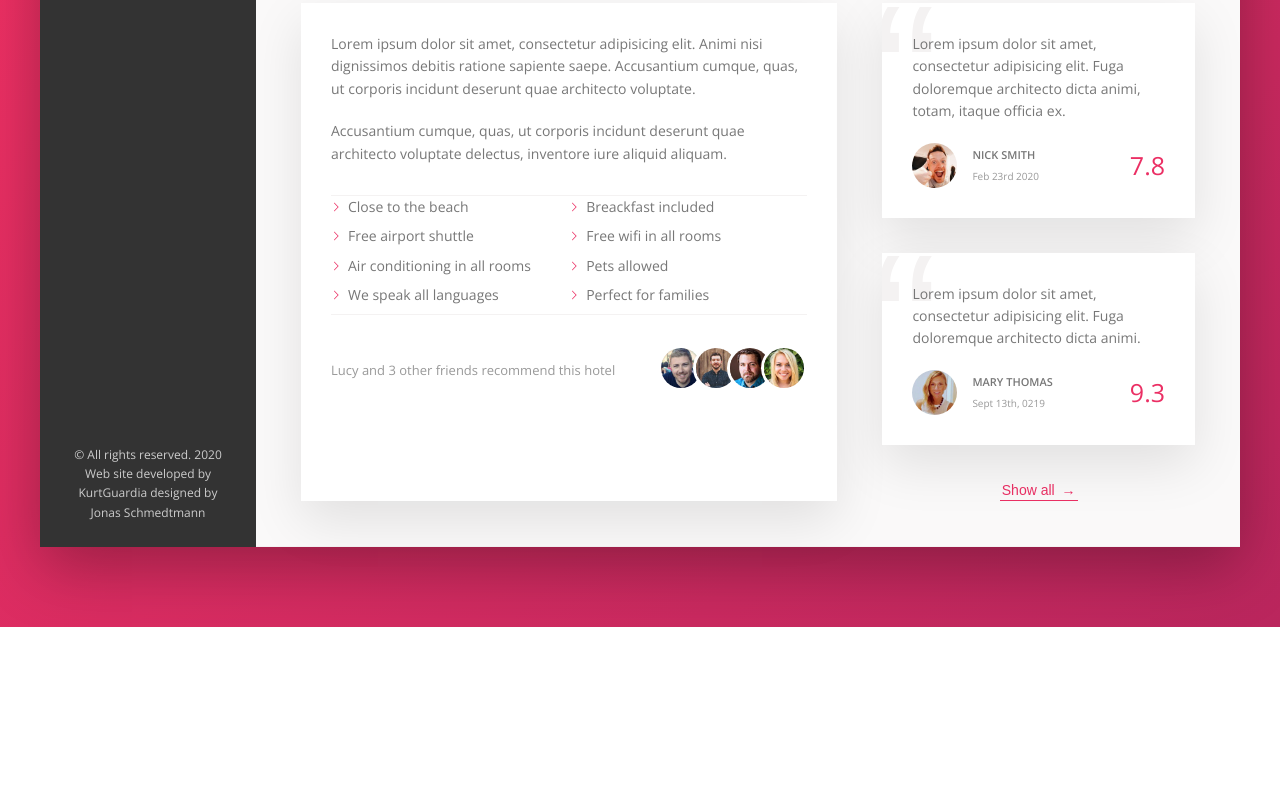
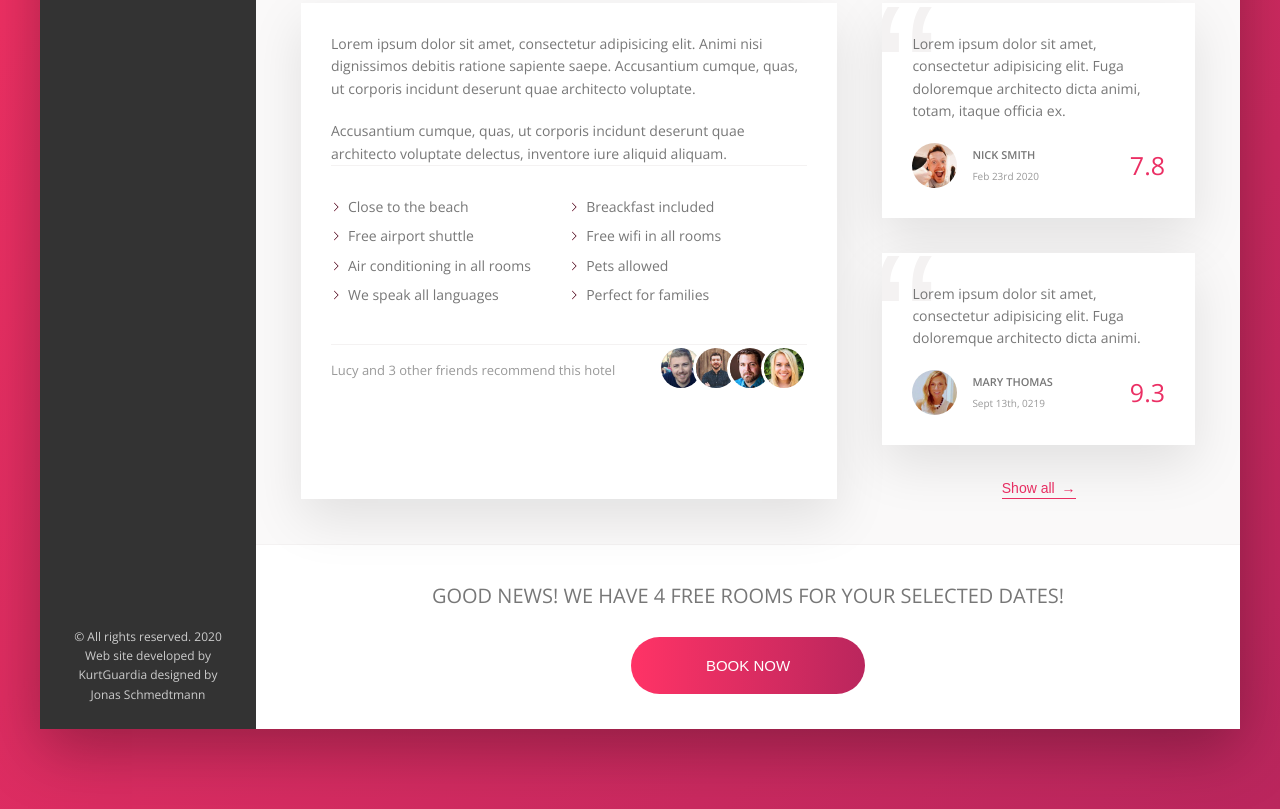
Before and after one commit to KurtGuardia/Trillo, a website: page index.html in a window 1280 px wide. Shown: the part 648-1457 px from the top of the page. Before the commit the page ends 1275 px from the top, so only its background shows below. Drawn offline with nearby package versions, Linux system fonts and the light colour scheme.

Commit message:
Call to action section done

```diff
--- a/index.html
+++ b/index.html
@@ -204,6 +204,16 @@
 
                     </div>
 
+                        <div class="cta">
+                            <h2 class="cta__book-now">
+                                Good news! We have 4 free rooms for your selected dates!
+                            </h2>
+                            <button class="btn">
+                                <span class="btn__visible">Book now</span>
+                                <span class="btn__invisible">Only 4 rooms left</span>
+                            </button>
+                        </div>
+
                 </main>
             </div>
 
--- a/sass/components.scss
+++ b/sass/components.scss
@@ -266,7 +266,7 @@
     color: var(--color-primary);
     font-size: inherit;
     border-bottom: 1px solid currentColor;
-    padding: 2px;
+    padding-bottom: 2px;
     display: inline-block;
     background-color: transparent;
     cursor: pointer;
@@ -319,7 +319,7 @@
 
 ///////////////////////////////////////////////// LIST
 .list {
-    margin: 3rem 0;
+    padding: 3rem 0;
     list-style: none;
     border-top: var(--line);
     border-bottom: var(--line);
@@ -340,8 +340,8 @@
         margin-right: .7rem;
 
         //older browsers
-        //background-image: url(../img/chevron-thin-right.svg);
-        //background-size: cover;
+        background-image: url(../img/chevron-thin-right.svg);
+        background-size: cover;
 
         //Newer broswers
         background-color: var(--color-primary);
@@ -447,3 +447,66 @@
     }
 
 }
+
+///////////////////////////////////////////////// ALL TO ACTION
+.cta{
+    padding: 3.5rem 0;
+    text-align: center;
+
+    &__book-now{
+        text-transform: uppercase;
+        font-size: 2rem;
+        font-weight: 300;
+        margin-bottom: 2.5rem;
+    }
+}
+
+///////////////////////////////////////////////// BUTTON
+.btn {
+    font-size: 1.5rem;
+    font-weight: 300;
+    text-transform: uppercase;
+    border-radius: 100px;
+    border: none;
+    background-image: linear-gradient(to right, var(--color-primary-light), var(--color-primary-dark));
+    color: #fff;
+    position: relative;
+    overflow: hidden;
+    cursor: pointer;
+
+    & > *{
+        display: inline-block;
+        height: 100%;
+        width: 100%;
+        transition: all .2s;
+    }
+
+    &__visible{
+        padding: 2rem 7.5rem;
+    }
+
+    &__invisible{
+        position: absolute;
+        padding: 2rem 0;
+        left: 0;
+        top: -100%;
+    }
+
+    &:hover{
+        background-image: linear-gradient(to left, var(--color-primary-light), var(--color-primary-dark));
+    }
+
+    &:hover &__visible {
+        transform: translateY(100%);
+    }
+
+    &:hover &__invisible {
+        top: 0;
+    }
+
+    &:focus{
+        outline: none;
+        animation: pulsate 1s infinite;
+    }
+
+}
```
Also changed, not shown: css/style.css.
